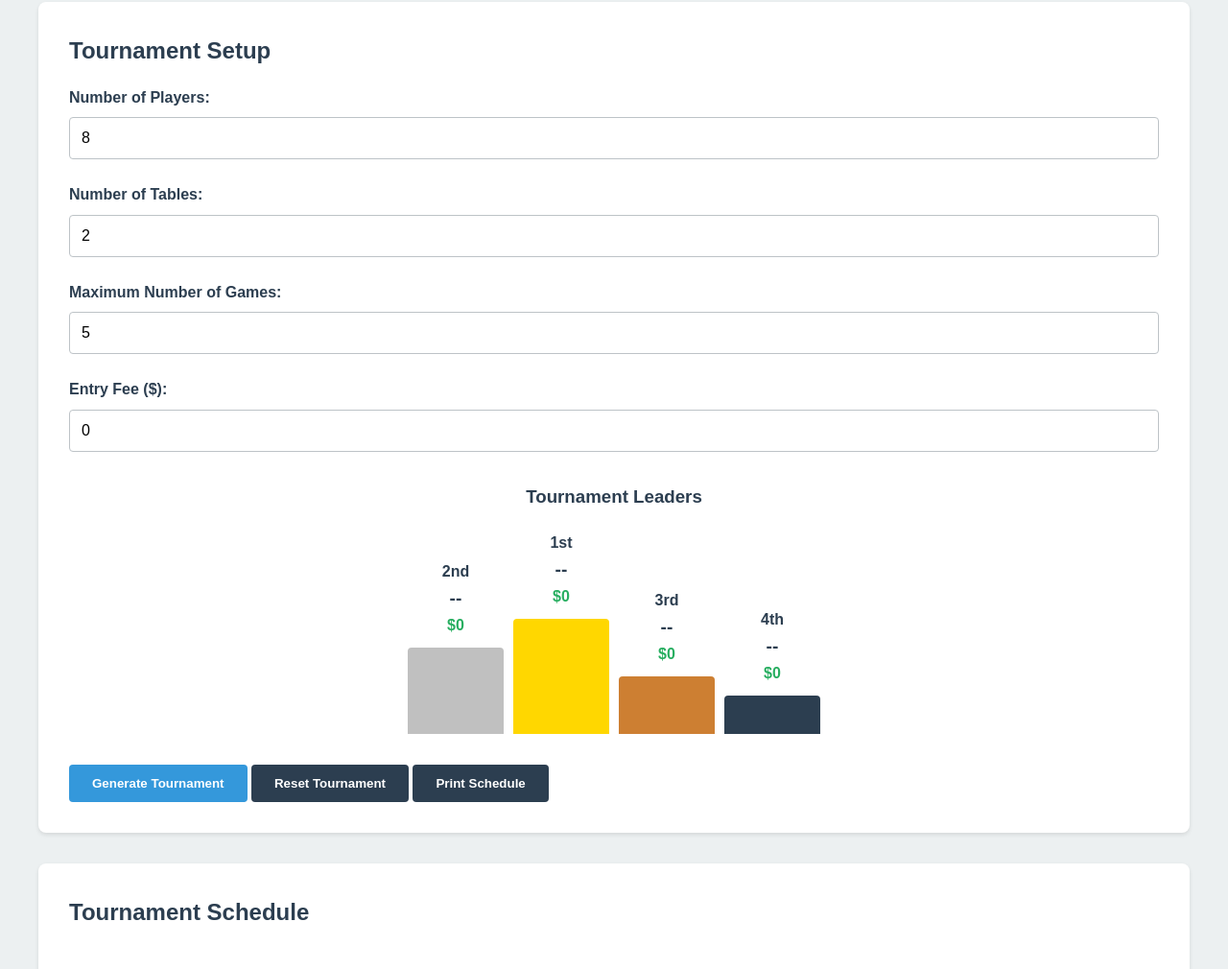
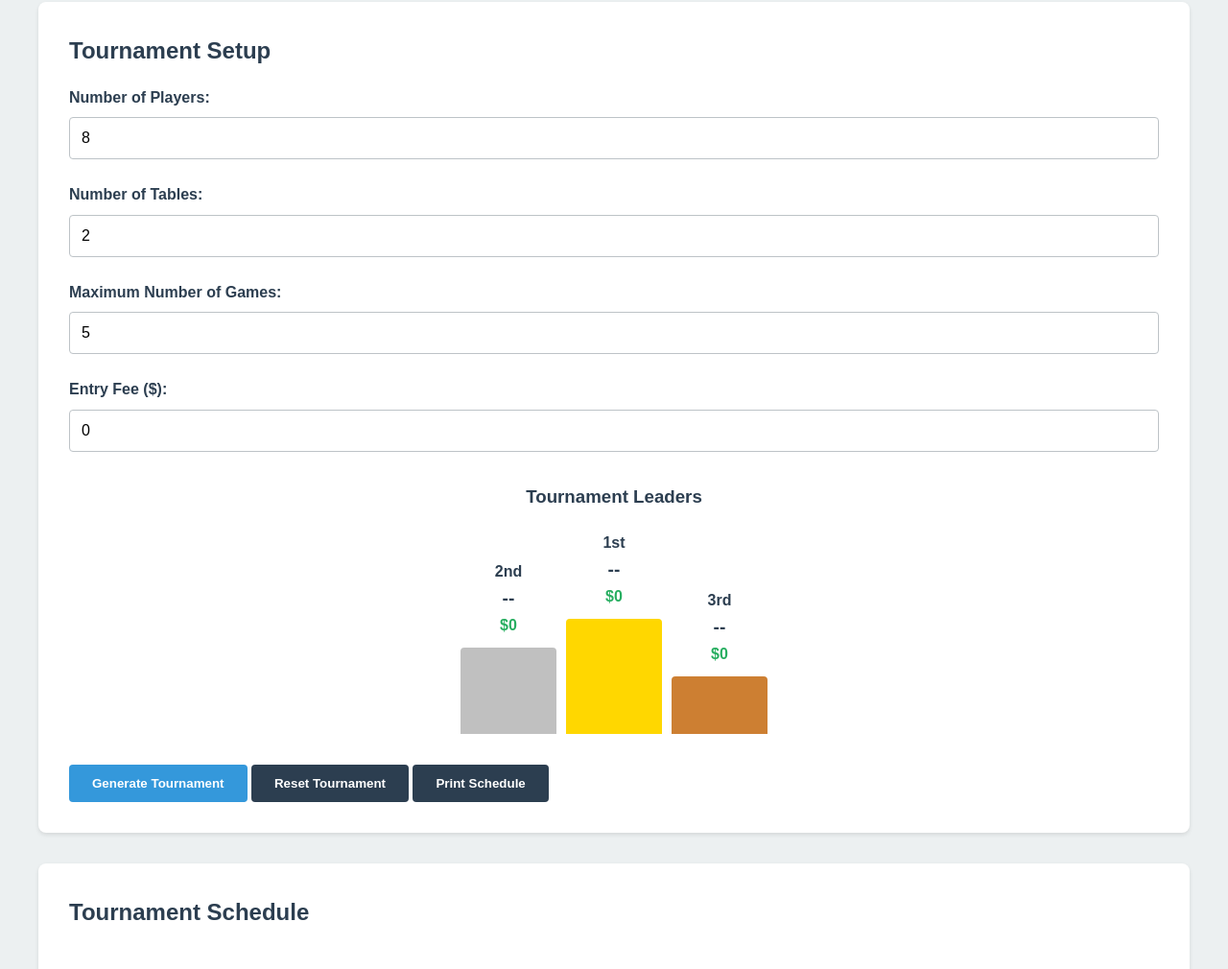
Before and after one commit to colemarcuccilli/Euchre, a plain HTML site: page index.html in a window 1280 px wide. Shown: the part 85-1095 px from the top of the page at 96% size. Drawn offline with Linux system fonts and the light colour scheme.

Commit message:
no 4th place

```diff
--- a/index.html
+++ b/index.html
@@ -61,14 +61,6 @@
                         </div>
                         <div class="podium-block"></div>
                     </div>
-                    <div class="podium-spot fourth">
-                        <div class="player-info">
-                            <div class="crown">4th</div>
-                            <div class="player-number">--</div>
-                            <div class="prize">$0</div>
-                        </div>
-                        <div class="podium-block"></div>
-                    </div>
                 </div>
             </div>
 
```
